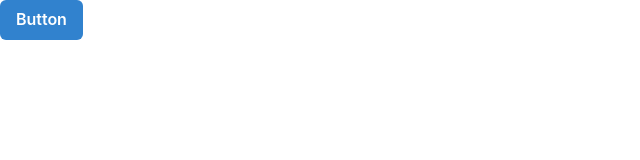
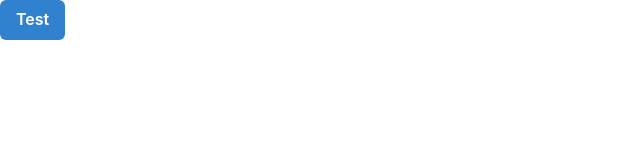
Before and after one commit to Dian-Lazarov/dido-game-hub, a React (Vite) app: page / in a window 1280 px wide. Shown: the top 160 px of the page, without its empty margins (0-640 px from the left). Built offline with nearby package versions, Linux system fonts and the light colour scheme.

Commit message:
Configure and test Chakra UI

```diff
--- a/src/App.css
+++ /dev/null
@@ -1,3 +0,0 @@
-/*.list-group {
-    background: red;
-}*/
--- a/src/App.tsx
+++ b/src/App.tsx
@@ -3,7 +3,7 @@ import { Button, ButtonGroup } from "@chakra-ui/react";
 function App() {
   return (
     <div>
-      <Button colorScheme="blue">Button</Button>
+      <Button colorScheme="blue">Test</Button>
     </div>
   );
 }
```
